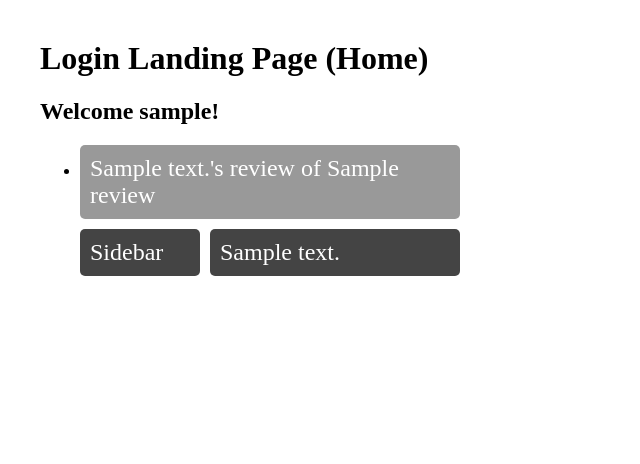
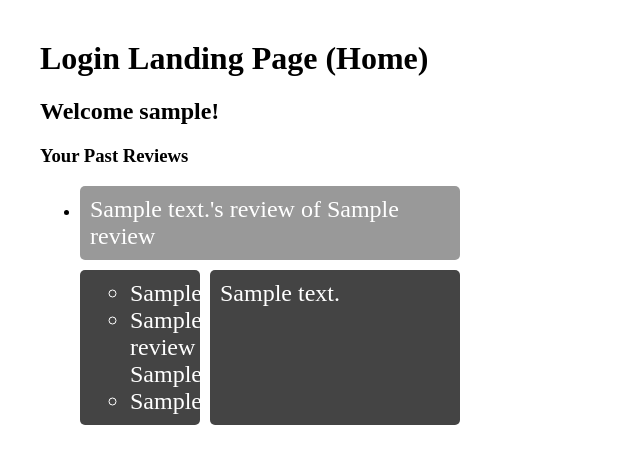
Before and after one commit to imcdonald1/classGuide, a Django app: page /home/ in a window 1280 px wide. Shown: the top 464 px of the page, without its empty margins (0-640 px from the left). Run offline with Django 3.2, Linux system fonts and the light colour scheme; a user stored in the database is signed in; tables that the repository leaves empty hold one stand-in row (values such as "Sample post").

Commit message:
update home with new classes

```diff
--- a/templates/home.html
+++ b/templates/home.html
@@ -9,13 +9,20 @@
 		<div>
 			<h1>Login Landing Page (Home)</h1>
 			<h2> Welcome {{username}}!</h2>
-			<ul>
+			<h3>Your Past Reviews</h3>
+			<ul id="reviewList">
 				{% for review in reviews %}
 				<li>
 					<div class="review">
 						<div class="wrapper">
 							<div class="box header">{{review.reviewerName}}'s review of {{review.className}}</div>
-							<div class="box sidebar">Sidebar</div>
+							<div class="box sidebar">
+								<ul>
+									<li>{{review.school}}</li>
+									<li>{{review.courseSubject}} {{review.courseNum}}</li>
+									<li>{{review.termTaken}}</li>
+								</ul>
+							</div>
 							<div class="box content">{{review.review}}</div>
 						</div>
 					</div>
```
